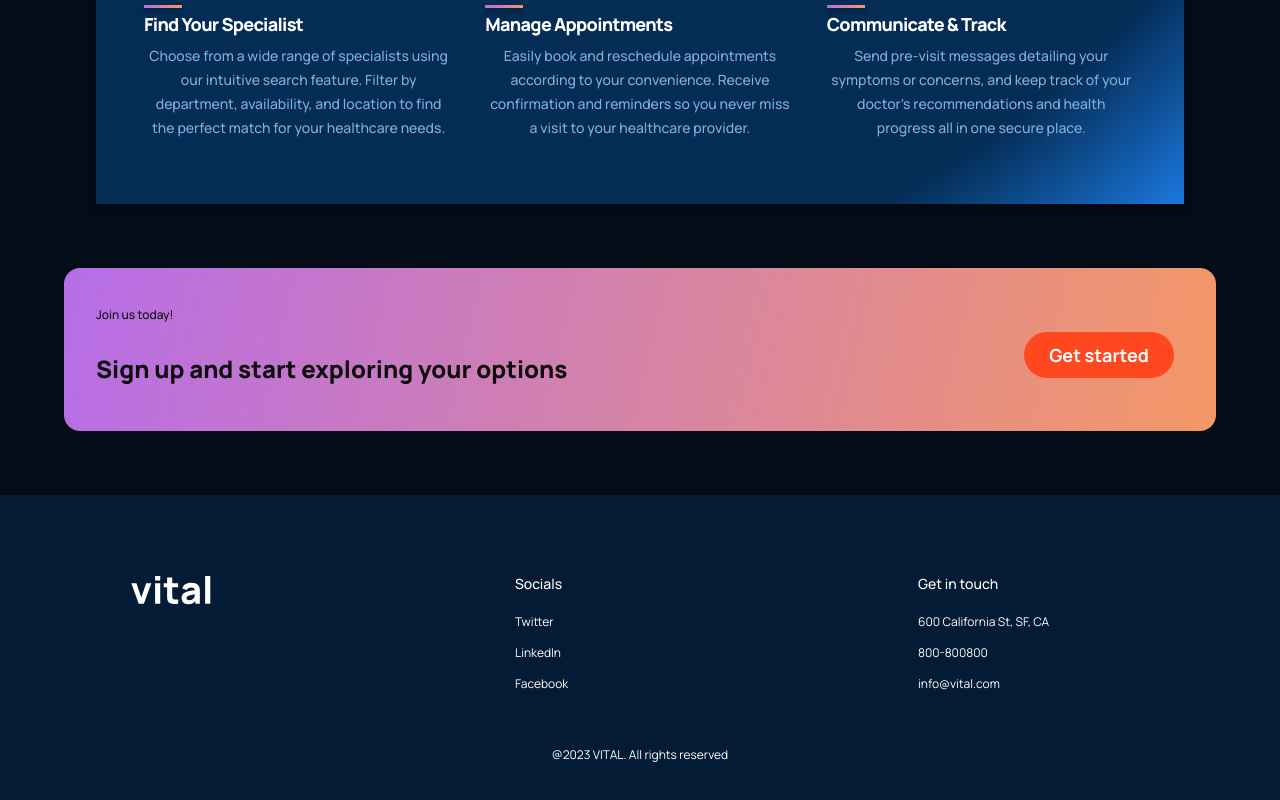
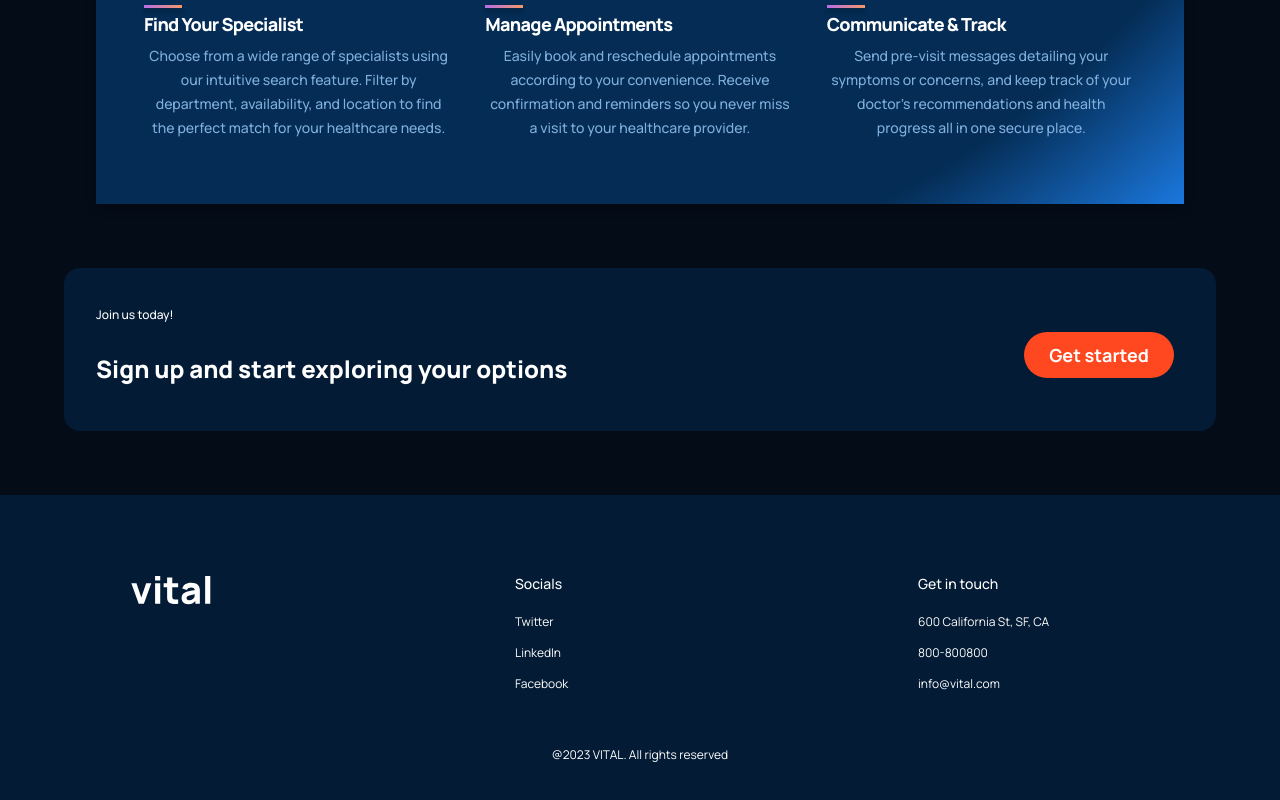
Before and after one commit to srijagadiraju/VITAL, a React (Vite) app in the folder front/: page / in a window 1280 px wide. Shown: the part 1299-2099 px from the top of the page. Built offline with nearby package versions, Linux system fonts and the light colour scheme.

Commit message:
updated color contrast of cta component for accessibility

```diff
--- a/front/src/components/cta/cta.css
+++ b/front/src/components/cta/cta.css
@@ -7,7 +7,7 @@
   padding: 2rem;
   margin: 4rem;
   border-radius: 1rem;
-  background: var(--gradient-bar);
+  background: var(--color-footer);
 }
 
 .vital__cta-content {
@@ -15,7 +15,7 @@
   flex-direction: column;
 
   text-align: left;
-  color: #fff;
+  color: ;
 }
 
 .vital__cta-content p {
@@ -23,7 +23,7 @@
   font-size: 12px;
   line-height: 30px;
   font-weight: 500;
-  color: #0e0e0e;
+  color: #fff;
 }
 
 .vital__cta-content h4 {
@@ -31,7 +31,7 @@
   font-size: 24px;
   line-height: 45px;
   font-weight: 800;
-  color: #0e0e0e;
+  color: #fff;
 }
 
 .vital__cta-btn {
```
